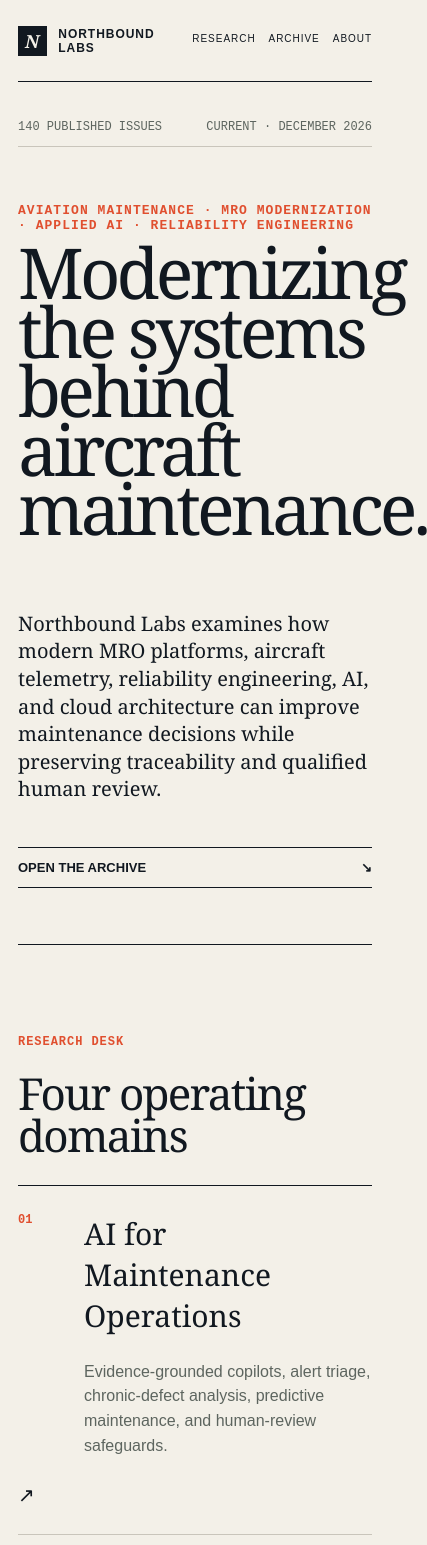
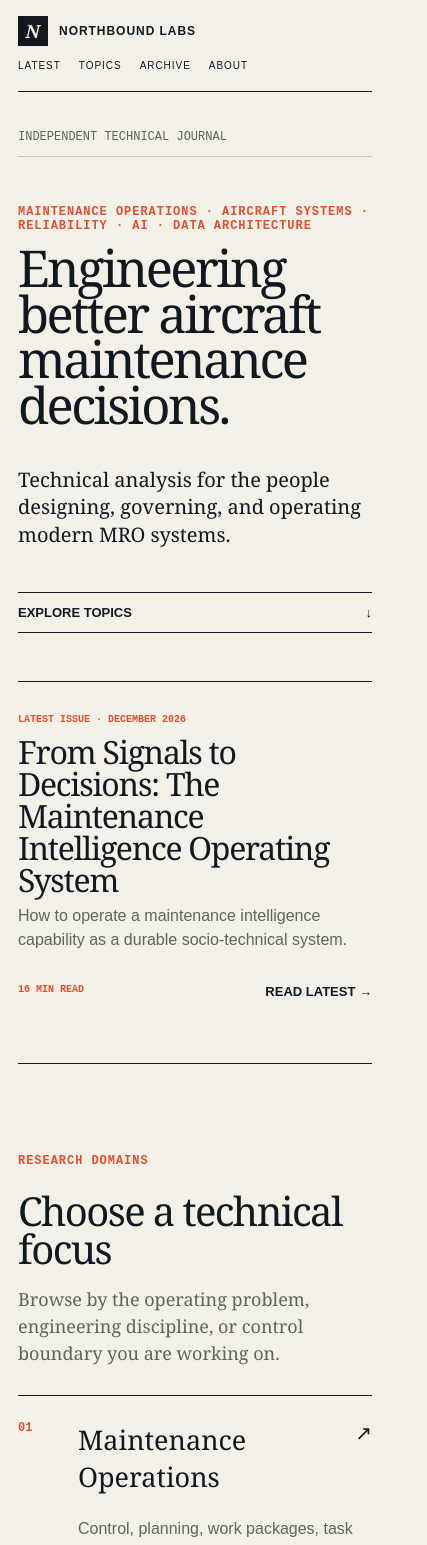
Before and after one commit to ckoredla/CK_Docs, a Next.js app: page / in a window 390 px wide. Shown: the top 1545 px of the page, 427 px wide, since content can reach past the window. Built offline with nearby package versions, Linux system fonts and the light colour scheme.

Commit message:
feat: redesign landing page discovery experience

```diff
--- a/app/globals.css
+++ b/app/globals.css
@@ -11,8 +11,8 @@
 }
 
 * { box-sizing: border-box; }
-html { scroll-behavior: smooth; }
-body { margin: 0; background: var(--paper); color: var(--ink); font-family: Arial, Helvetica, sans-serif; }
+html { max-width:100%; overflow-x:hidden; scroll-behavior: smooth; }
+body { max-width:100%; margin: 0; overflow-x:hidden; background: var(--paper); color: var(--ink); font-family: Arial, Helvetica, sans-serif; }
 a { color: inherit; text-decoration: none; }
 main { width: min(1480px, 100%); margin: 0 auto; padding: 0 34px 46px; }
 .masthead { min-height: 82px; display: grid; grid-template-columns: 1fr auto 1fr; align-items: center; border-bottom: 1px solid var(--ink); font-size: 12px; letter-spacing: .08em; text-transform: uppercase; }
@@ -23,25 +23,37 @@ main { width: min(1480px, 100%); margin: 0 auto; padding: 0 34px 46px; }
 .navlinks { justify-self: end; display: flex; gap: 24px; }
 .navlinks a { border-bottom: 1px solid transparent; padding-bottom: 3px; }
 .navlinks a:hover { border-color: var(--ink); }
-.layout { display: grid; grid-template-columns: minmax(0, 1fr) 280px; gap: 58px; }
+.layout { display: grid; grid-template-columns: minmax(0, 1fr) 250px; gap: 48px; }
 .main-column { min-width: 0; }
-.hero { min-height: 650px; padding: 38px 0 56px; display: flex; flex-direction: column; justify-content: space-between; border-bottom: 1px solid var(--ink); }
+.hero { min-height: 0; padding: 38px 0 64px; display: flex; flex-direction: column; border-bottom: 1px solid var(--ink); }
 .issue-line { display: flex; justify-content: space-between; padding-bottom: 12px; border-bottom: 1px solid var(--line); color: var(--muted); font-family: 'Courier New', monospace; font-size: 12px; }
-.eyebrow { margin: 56px 0 10px; color: var(--accent); font-family: 'Courier New', monospace; font-size: 13px; font-weight: 700; letter-spacing: .08em; text-transform: uppercase; }
-h1 { max-width: 1030px; margin: 0; font-family: Georgia, 'Times New Roman', serif; font-size: clamp(64px, 8.4vw, 132px); font-weight: 400; line-height: .84; letter-spacing: -.055em; }
-.hero-bottom { display: grid; grid-template-columns: minmax(0, 700px) auto; gap: 44px; align-items: end; margin-top: 72px; }
+.eyebrow { margin: 48px 0 12px; color: var(--accent); font-family: 'Courier New', monospace; font-size: 12px; font-weight: 700; letter-spacing: .08em; text-transform: uppercase; }
+h1 { max-width: 980px; margin: 0; font-family: Georgia, 'Times New Roman', serif; font-size: clamp(62px, 7vw, 104px); font-weight: 400; line-height: .9; letter-spacing: -.05em; }
+.hero-bottom { display: grid; grid-template-columns: minmax(0, 640px) auto; gap: 44px; align-items: end; margin-top: 38px; }
 .lead { margin: 0; font-family: Georgia, 'Times New Roman', serif; font-size: clamp(20px, 2vw, 29px); line-height: 1.38; }
 .text-link { display: inline-flex; justify-content: space-between; gap: 38px; min-width: 190px; padding: 12px 0; border-top: 1px solid var(--ink); border-bottom: 1px solid var(--ink); font-size: 13px; font-weight: 700; text-transform: uppercase; }
 .text-link:hover { color: var(--accent); border-color: var(--accent); }
+.latest-feature { display: grid; grid-template-columns: minmax(0,1fr) 160px; gap: 32px; margin-top: 48px; padding: 26px 0 0; border-top: 1px solid var(--ink); }
+.latest-feature>* { min-width:0; }
+.latest-feature>div:first-child>span,.latest-action span { color: var(--accent); font: 700 10px 'Courier New',monospace; text-transform: uppercase; }
+.latest-feature h2 { max-width: 800px; margin: 10px 0 8px; font-size: clamp(30px,3.4vw,48px); line-height: 1; }
+.latest-feature p { max-width: 740px; margin: 0; color: var(--muted); line-height: 1.5; }
+.latest-action { display: grid; align-content: space-between; justify-items: end; min-height: 100px; text-align: right; }
+.latest-action strong { font-size: 13px; text-transform: uppercase; }
+.latest-feature:hover .latest-action strong { color: var(--accent); }
 .section-header { display: grid; grid-template-columns: 165px 1fr; gap: 24px; padding: 90px 0 28px; border-bottom: 1px solid var(--ink); }
 .section-header > span { color: var(--accent); font-family: 'Courier New', monospace; font-size: 12px; font-weight: 700; letter-spacing: .08em; text-transform: uppercase; }
 h2 { margin: 0; font-family: Georgia, 'Times New Roman', serif; font-size: clamp(44px, 5vw, 78px); font-weight: 400; line-height: .95; letter-spacing: -.04em; }
 .topic-list { border-bottom: 1px solid var(--ink); }
-.topic-row { display: grid; grid-template-columns: 80px minmax(230px, .7fr) 1fr 30px; gap: 24px; align-items: start; padding: 27px 0; border-bottom: 1px solid var(--line); }
+.section-header>div>p { max-width: 700px; margin: 18px 0 0; color: var(--muted); font: 18px/1.5 Georgia,serif; }
+.topic-row { display: grid; grid-template-columns: 54px minmax(220px,.7fr) 1fr 82px 24px; gap: 22px; align-items: start; padding: 25px 0; border-bottom: 1px solid var(--line); }
+.topic-row>* { min-width:0; }
 .topic-row:last-child { border-bottom: 0; }
 .topic-index, .publication-number { color: var(--accent); font-family: 'Courier New', monospace; font-size: 12px; font-weight: 700; }
 .topic-row h3 { margin: 0; font-family: Georgia, 'Times New Roman', serif; font-size: 30px; font-weight: 400; }
 .topic-row p { margin: 0; color: var(--muted); line-height: 1.55; }
+.topic-count { color: var(--muted); font: 10px 'Courier New',monospace; text-align: right; text-transform: uppercase; }
+.topic-row:hover h3,.topic-row:hover .topic-arrow { color: var(--accent); }
 .topic-arrow, .publication-arrow { font-size: 20px; }
 .publications { padding-bottom: 70px; }
 .archive-header { align-items: start; }
@@ -53,7 +65,7 @@ h2 { margin: 0; font-family: Georgia, 'Times New Roman', serif; font-size: clamp
 .publication-copy h3 { margin: 0; font-family: Georgia, 'Times New Roman', serif; font-size: 31px; font-weight: 400; line-height: 1.1; }
 .publication-copy p { max-width: 720px; margin: 12px 0 0; color: var(--muted); line-height: 1.55; }
 .year-rail { border-left: 1px solid var(--ink); }
-.rail-sticky { position: static; padding: 34px 0 30px 28px; }
+.rail-sticky { position: sticky; top: 0; max-height: 100vh; padding: 34px 0 30px 24px; overflow-y: auto; }
 .rail-label { padding-bottom: 14px; border-bottom: 1px solid var(--ink); color: var(--accent); font-family: 'Courier New', monospace; font-size: 12px; font-weight: 700; letter-spacing: .08em; text-transform: uppercase; }
 .rail-current { display: flex; justify-content: space-between; align-items: flex-end; padding: 24px 0; border-bottom: 1px solid var(--line); }
 .rail-current span { color: var(--muted); font-size: 12px; text-transform: uppercase; }
@@ -67,6 +79,7 @@ h2 { margin: 0; font-family: Georgia, 'Times New Roman', serif; font-size: clamp
 .month-grid .active-month { background: var(--accent); border-color: var(--accent); color: var(--white); }
 .month-link sup { margin-left: 2px; font-size: 7px; vertical-align: super; }
 .rail-note { margin-top: 22px; color: var(--muted); font-size: 11px; line-height: 1.5; }
+.rail-all { display: flex; justify-content: space-between; margin-top: 24px; padding: 12px 0; border-top: 1px solid var(--ink); border-bottom: 1px solid var(--ink); font-size: 11px; font-weight: 700; text-transform: uppercase; }
 .site-footer { display: grid; grid-template-columns: 1fr 2fr 1fr; gap: 30px; align-items: start; padding: 34px 0 0; border-top: 1px solid var(--ink); font-size: 12px; text-transform: uppercase; }
 .site-footer > div:first-child { display: flex; align-items: center; gap: 10px; font-weight: 700; }
 .site-footer p { margin: 0; color: var(--muted); line-height: 1.5; text-transform: none; }
@@ -209,14 +222,23 @@ h2 { margin: 0; font-family: Georgia, 'Times New Roman', serif; font-size: clamp
 @media (max-width: 1320px) { .article-toc { display: none; } }
 @media (max-width: 760px) {
   main { padding: 0 18px 36px; }
-  .masthead { grid-template-columns: 1fr auto; }
+  .masthead { grid-template-columns: 1fr; gap:14px; padding:16px 0; }
   .edition { display: none; }
-  .navlinks { gap: 13px; font-size: 10px; }
+  .navlinks { justify-self:start; gap: 18px; font-size: 10px; }
   .hero { min-height: auto; }
-  h1 { font-size: clamp(58px, 18vw, 86px); }
+  .issue-line span:last-child { display:none; }
+  h1 { overflow-wrap:anywhere; font-size: clamp(48px, 13vw, 64px); }
+  h2 { overflow-wrap:anywhere; font-size:40px; }
   .hero-bottom, .section-header { grid-template-columns: 1fr; }
-  .topic-row { grid-template-columns: 42px 1fr 20px; }
+  .hero>*,.latest-feature,.latest-feature>*,.section-header,.topic-list,.topic-row { width:100%; max-width:100%; min-width:0; }
+  .latest-feature { grid-template-columns: minmax(0,1fr); }
+  .latest-feature h2 { font-size:32px; }
+  .latest-action { display:flex; justify-content:space-between; min-height:0; text-align:left; }
+  .topic-row { grid-template-columns: 38px 1fr auto; }
   .topic-row p { grid-column: 2 / -1; }
+  .topic-count { grid-column:2;text-align:left; }
+  .topic-arrow { grid-column:3;grid-row:1; }
+  .topic-row h3 { overflow-wrap:anywhere; font-size:27px; }
   .publication { grid-template-columns: 42px 1fr 22px; }
   .publication-date { grid-column: 2 / 3; }
   .publication-copy { grid-column: 2 / 3; }
--- a/app/page.tsx
+++ b/app/page.tsx
@@ -1,22 +1,25 @@
 import { archiveYears, articles, formatIssue } from './lib/articles';
 
 const topics = [
-  { index: '01', title: 'AI for Maintenance Operations', copy: 'Evidence-grounded copilots, alert triage, chronic-defect analysis, predictive maintenance, and human-review safeguards.' },
-  { index: '02', title: 'MRO & Work Management', copy: 'Work orders, task cards, digital work packages, planning, records, parts, technician workflows, and legacy-system renewal.' },
-  { index: '03', title: 'Aircraft Systems & Reliability', copy: 'ATA chapters, aircraft health messages, alerts, repeat defects, component reliability, telemetry, and fleet engineering.' },
-  { index: '04', title: 'Aviation Data & Cloud Architecture', copy: 'Event-driven platforms, AWS architectures, governed data products, system integration, observability, and resilient operations.' }
+  { index: '01', slug:'maintenance-operations', title: 'Maintenance Operations', copy: 'Control, planning, work packages, task execution, records, materials, and operational recovery.', keywords:/maintenance control|work package|task card|planning|mro|records|parts/i },
+  { index: '02', slug:'aircraft-systems', title: 'Aircraft Systems', copy: 'ATA systems, aircraft health messages, telemetry, fault isolation, and installed configuration.', keywords:/aircraft|apu|ata|telemetry|fault message|landing gear|pneumatic|fuel|electrical/i },
+  { index: '03', slug:'reliability', title: 'Reliability Engineering', copy: 'Repeat defects, component performance, chronic cases, exposure, findings, and program effectiveness.', keywords:/reliability|repeat defect|chronic|removal|failure|condition monitoring/i },
+  { index: '04', slug:'ai-automation', title: 'AI & Automation', copy: 'Decision support, machine learning, copilots, computer vision, agents, and appropriate abstention.', keywords:/\bai\b|machine learning|copilot|computer vision|agent|model|predictive/i },
+  { index: '05', slug:'data-cloud', title: 'Data & Cloud Architecture', copy: 'AWS patterns, event-driven systems, governed data products, integration, and observability.', keywords:/cloud|aws|event-driven|api|data|integration|observability|stream/i },
+  { index: '06', slug:'governance', title: 'Safety, Governance & Human Factors', copy: 'Authority boundaries, assurance evidence, cybersecurity, human review, and accountable release.', keywords:/governance|assurance|authority|human factors|security|safety|risk/i }
 ];
 const months = ['JAN','FEB','MAR','APR','MAY','JUN','JUL','AUG','SEP','OCT','NOV','DEC'];
 
 export default function HomePage() {
   const latest = articles[0];
+  const topicEntries=topics.map(topic=>{const matches=articles.filter(article=>topic.keywords.test(`${article.title} ${article.summary} ${article.topicTags.join(' ')}`));return{...topic,count:matches.length,latest:matches[0]||latest}});
   return <main>
-    <nav className="masthead"><a className="brand" href="#top" aria-label="Northbound Labs home"><span className="brand-mark">N</span><span>NORTHBOUND LABS</span></a><div className="edition">Independent aviation maintenance, MRO & AI journal · Est. 2026</div><div className="navlinks"><a href="#research">Research</a><a href="#publications">Archive</a><a href="#about">About</a></div></nav>
+    <nav className="masthead"><a className="brand" href="#top" aria-label="Northbound Labs home"><span className="brand-mark">N</span><span>NORTHBOUND LABS</span></a><div className="edition">Independent aviation maintenance, MRO & AI journal · Est. 2026</div><div className="navlinks"><a href={`/articles/${latest.slug}`}>Latest</a><a href="#research">Topics</a><a href="#publications">Archive</a><a href="#about">About</a></div></nav>
     <div className="layout" id="top"><div className="main-column">
-      <section className="hero"><div className="issue-line"><span>{articles.length} PUBLISHED ISSUES</span><span>CURRENT · {formatIssue(latest.issueDate).toUpperCase()}</span></div><p className="eyebrow">Aviation maintenance · MRO modernization · Applied AI · Reliability engineering</p><h1>Modernizing the systems behind aircraft maintenance.</h1><div className="hero-bottom"><p className="lead">Northbound Labs examines how modern MRO platforms, aircraft telemetry, reliability engineering, AI, and cloud architecture can improve maintenance decisions while preserving traceability and qualified human review.</p><a className="text-link" href="#publications">Open the archive <span>↘</span></a></div></section>
-      <section id="research" className="research-index" aria-labelledby="research-title"><header className="section-header"><span>Research desk</span><h2 id="research-title">Four operating domains</h2></header><div className="topic-list">{topics.map((topic) => <article className="topic-row" key={topic.title}><span className="topic-index">{topic.index}</span><h3>{topic.title}</h3><p>{topic.copy}</p><span className="topic-arrow">↗</span></article>)}</div></section>
+      <section className="hero"><div className="issue-line"><span>INDEPENDENT TECHNICAL JOURNAL</span><span>CURRENT · {formatIssue(latest.issueDate).toUpperCase()}</span></div><p className="eyebrow">Maintenance operations · Aircraft systems · Reliability · AI · Data architecture</p><h1>Engineering better aircraft maintenance decisions.</h1><div className="hero-bottom"><p className="lead">Technical analysis for the people designing, governing, and operating modern MRO systems.</p><a className="text-link" href="#research">Explore topics <span>↓</span></a></div><a className="latest-feature" href={`/articles/${latest.slug}`}><div><span>Latest issue · {formatIssue(latest.issueDate)}</span><h2>{latest.title}</h2><p>{latest.description}</p></div><div className="latest-action"><span>{latest.estimatedReadingTime} min read</span><strong>Read latest →</strong></div></a></section>
+      <section id="research" className="research-index" aria-labelledby="research-title"><header className="section-header"><span>Research domains</span><div><h2 id="research-title">Choose a technical focus</h2><p>Browse by the operating problem, engineering discipline, or control boundary you are working on.</p></div></header><div className="topic-list">{topicEntries.map((topic) => <a className="topic-row" id={`topic-${topic.slug}`} href={`/articles/${topic.latest.slug}`} key={topic.title}><span className="topic-index">{topic.index}</span><h3>{topic.title}</h3><p>{topic.copy}</p><span className="topic-count">{topic.count} articles</span><span className="topic-arrow">↗</span></a>)}</div></section>
       <section id="publications" className="publications" aria-labelledby="archive-title"><header className="section-header archive-header"><span>Publication log</span><div><h2 id="archive-title">The aviation maintenance archive</h2><p>Issue dates organize the editorial archive, including supplemental AI and maintenance-engineering editions published within selected months.</p></div></header><div className="publication-list">{articles.map((item, index) => <a className="publication" href={`/articles/${item.slug}`} key={item.slug}><div className="publication-number">{String(index + 1).padStart(3, '0')}</div><div className="publication-date">{formatIssue(item.issueDate)}</div><div className="publication-copy"><div className="publication-meta"><span>{item.articleType}</span><span>{item.estimatedReadingTime} min</span></div><h3>{item.title}</h3><p>{item.summary}</p></div><span className="publication-arrow">↗</span></a>)}</div></section>
-    </div><aside className="year-rail" aria-label="Archive by year"><div className="rail-sticky"><div className="rail-label">Archive index</div><div className="rail-current"><span>Published issues</span><strong>{articles.length}</strong></div><div className="year-list">{archiveYears.map(({ year, articles: yearArticles }) => <details key={year} open={year === 2026}><summary><span>{year}</span><span>{yearArticles.length ? `${yearArticles.length} ${yearArticles.length === 1 ? 'issue' : 'issues'}` : 'Planned collection'}</span></summary><div className="month-grid">{months.map((month, index) => { const monthArticles=yearArticles.filter((item)=>Number(item.issueDate.slice(5,7))===index+1);const article=monthArticles.find((item)=>item.issueDate.endsWith('-01'))||monthArticles[0]; return article ? <a className="month-link active-month" href={`/articles/${article.slug}`} title={`${monthArticles.length} ${monthArticles.length===1?'issue':'issues'} in ${month} ${year}`} key={month}>{month}{monthArticles.length>1?<sup>{monthArticles.length}</sup>:null}</a> : <span className="month-pending" aria-disabled="true" title={`${month} ${year} is not yet published`} key={month}>{month}</span>; })}</div></details>)}</div></div></aside></div>
+    </div><aside className="year-rail" aria-label="Archive by year"><div className="rail-sticky"><div className="rail-label">Browse by year</div><p className="rail-note">Select a year to reveal its monthly issues.</p><div className="year-list">{archiveYears.map(({ year, articles: yearArticles }) => <details key={year}><summary><span>{year}</span><span>{yearArticles.length ? `${yearArticles.length} ${yearArticles.length === 1 ? 'issue' : 'issues'}` : 'Planned'}</span></summary><div className="month-grid">{months.map((month, index) => { const monthArticles=yearArticles.filter((item)=>Number(item.issueDate.slice(5,7))===index+1);const article=monthArticles.find((item)=>item.issueDate.endsWith('-01'))||monthArticles[0]; return article ? <a className="month-link active-month" href={`/articles/${article.slug}`} title={`${monthArticles.length} ${monthArticles.length===1?'issue':'issues'} in ${month} ${year}`} key={month}>{month}{monthArticles.length>1?<sup>{monthArticles.length}</sup>:null}</a> : <span className="month-pending" aria-disabled="true" title={`${month} ${year} is not yet published`} key={month}>{month}</span>; })}</div></details>)}</div><a className="rail-all" href="#publications">View all {articles.length} issues ↓</a></div></aside></div>
     <footer id="about" className="site-footer"><div><span className="brand-mark small">N</span> Northbound Labs</div><p>Independent research on aviation maintenance, MRO modernization, applied AI, aircraft systems, and the technology connecting operational evidence to human decisions.</p><div><a href="/feed.xml">RSS</a> · <a href="/sitemap.xml">Sitemap</a></div></footer>
   </main>;
 }
```
